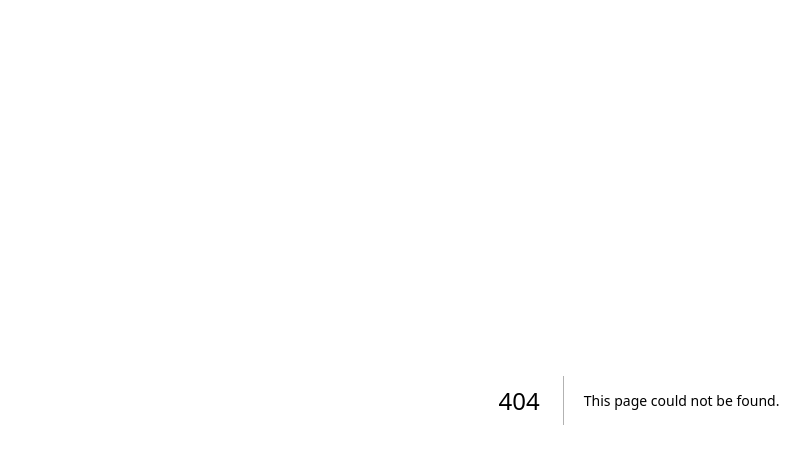
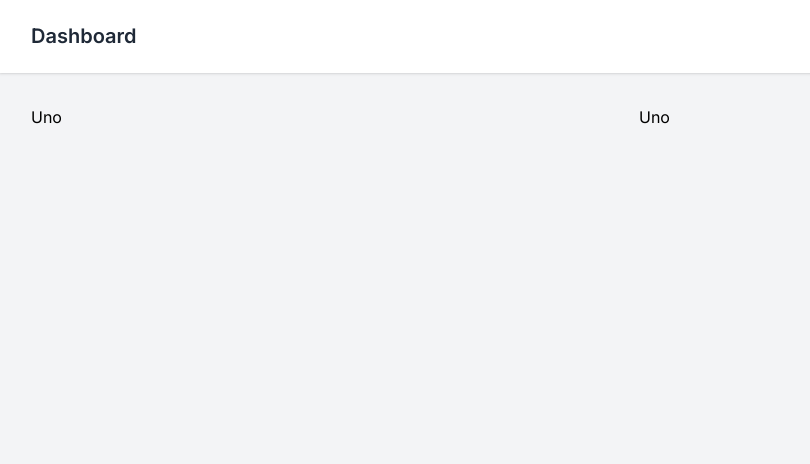
Before and after one commit to ArpeDeveloper/ammper-frontend, a Next.js app: page /home in a window 1280 px wide. Before the commit this address had no page. Shown: the top 464 px of the page, without its empty margins (1-811 px from the left). Built offline with nearby package versions, Linux system fonts and the light colour scheme.

Commit message:
add home page

```diff
--- /dev/null
+++ b/app/home/layout.tsx
@@ -0,0 +1,28 @@
+import type { Metadata } from 'next'
+import '../globals.css'
+
+
+export const metadata: Metadata = {
+  title: 'home',
+  description: 'home page',
+}
+
+export default function HomeLayout({
+  children
+}: {
+  children: React.ReactNode
+}) {
+  return (
+    <div className="min-h-screen bg-gray-100">
+            <header className="bg-white shadow">
+                <div className="max-w-7xl mx-auto py-6 px-4 sm:px-6 lg:px-8">
+                <h2 className="font-semibold text-xl text-gray-800 leading-tight">
+                    Dashboard
+                </h2>
+                </div>
+            </header>
+
+            <main>{children}</main>
+        </div>
+  )
+}
--- /dev/null
+++ b/app/home/page.tsx
@@ -0,0 +1,9 @@
+
+export default function Home() {
+    return (
+      <main className="grid grid-cols-2 min-h-screen text-black p-8">
+        <div>Uno</div>
+        <div>Uno</div>
+      </main>
+    )
+  }
--- a/app/page.tsx
+++ b/app/page.tsx
@@ -1,5 +1,6 @@
+import Link from 'next/link'
 
-export default function Home() {
+export default function Login() {
   return (
     <main className="flex min-h-screen flex-col items-center p-24">
       <div className="z-10 max-w-5xl w-full items-center justify-between font-mono text-sm lg:flex">
@@ -37,6 +38,8 @@ export default function Home() {
         </div>
 
         <button className="bg-blue-500 hover:bg-blue-700 text-white font-bold py-2 px-4 rounded-full">Login</button>
+
+        <Link href="/home" className="text-sm text-gray-700 underline">Login</Link>
       </div>
     </main>
   )
```
